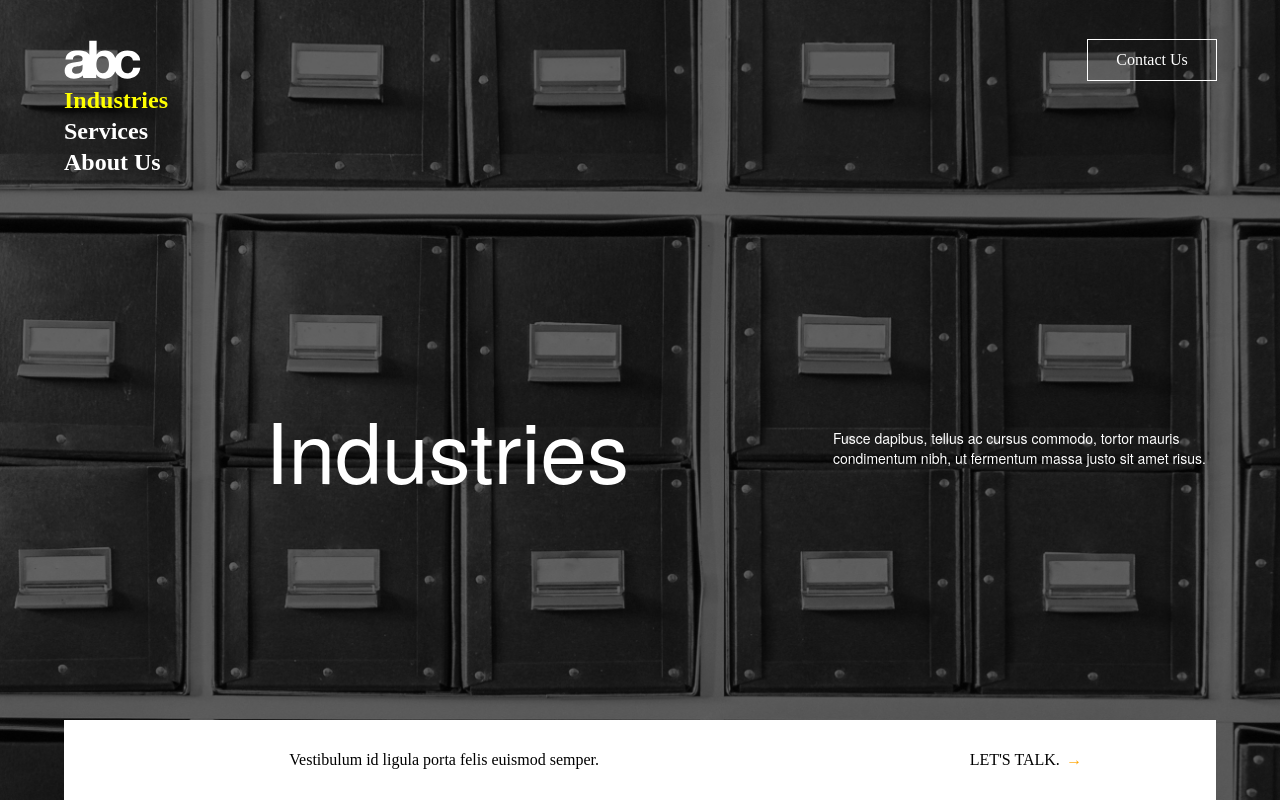
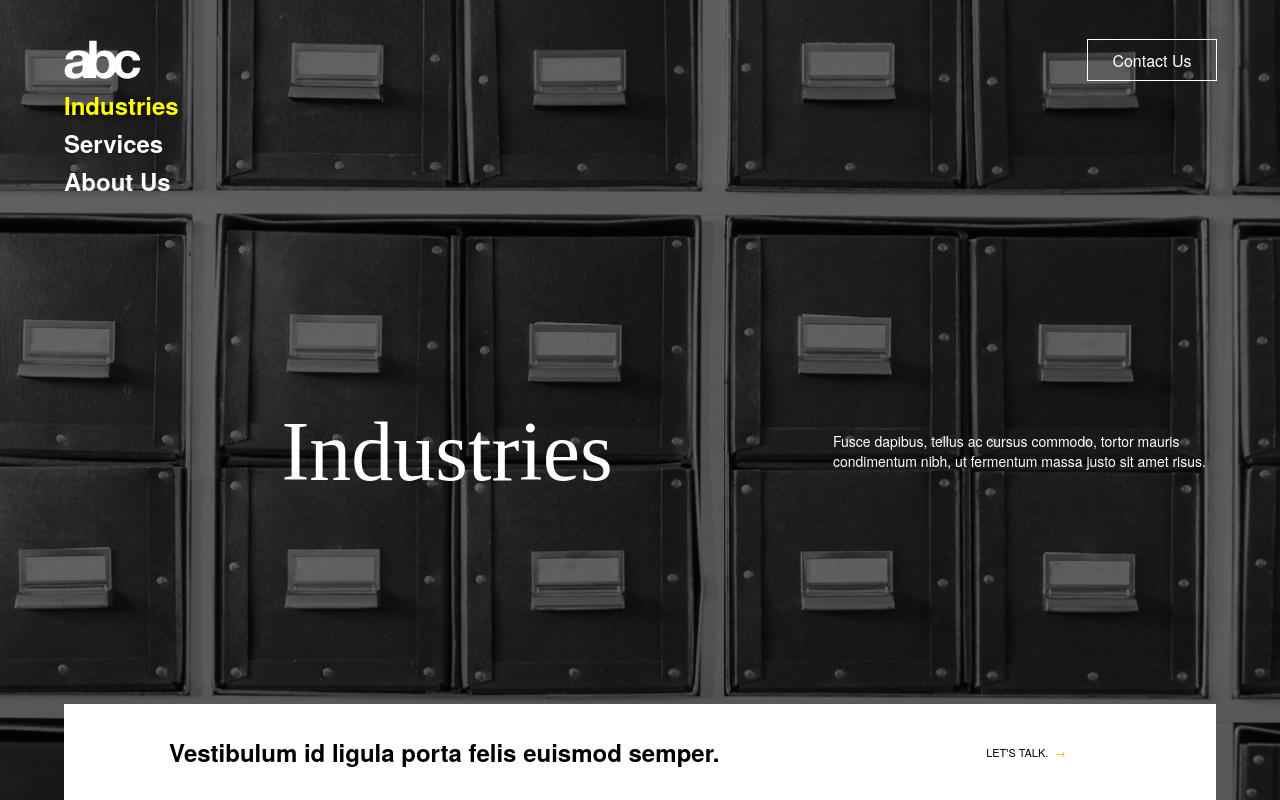
Before and after one commit to chrisresnick/bwchallange, a React (Create React App) app: page / in a window 1280 px wide. Built offline with nearby package versions, Linux system fonts and the light colour scheme.

Commit message:
adjust font

```diff
--- a/src/App.js
+++ b/src/App.js
@@ -1,5 +1,5 @@
 import React, {useState} from 'react';
-import Menu from "./menu"
+import Menu from "./Menu"
 import content from "./content";
 
 function App() {
@@ -22,7 +22,7 @@ function App() {
       <div className="header">
         <div className="menuHolder">
           <img src="./imgs/abc_logo.svg"/>
-          <Menu selected={selected} setSelected={setSelected}/>
+          <Menu selected={selected} setSelected={setSelected} pages={pages}/>
         </div>
         <div className="contact">Contact Us</div>
       </div>
--- a/src/index.css
+++ b/src/index.css
@@ -1,6 +1,7 @@
 * {
     margin: 0;
     box-sizing: border-box;
+    font-family: HelveticaNeue;
 }
 
 body {
@@ -32,7 +33,7 @@ body {
 .callToAction {
     display: flex;
     justify-content: space-between;
-    height: 10vh;
+    height: 12vh;
     background-color: white;
 }
 
@@ -41,6 +42,8 @@ body {
     display: flex;
     justify-content: center;
     align-items: center;
+    font-size: 1.5rem;
+    font-weight: bold;
 }
 
 .ctaButton{
@@ -48,12 +51,16 @@ body {
     display: flex;
     justify-content: center;
     align-items: center;
+    font-size: 0.688rem;
+    font-weight: 500;
 }
 
 .ctaButton::after{
     margin-left: .5vw;
     content: "→";
     color: orange;
+    font-size: 0.688rem;
+    font-weight: 500;
 }
 
 .headline{
@@ -62,8 +69,8 @@ body {
     align-items: center;
     justify-content: center;
     text-align: center;
-    font-family: HelveticaNeue;
     font-size: 5.25rem;
+    font-family: bold;
 }
 
 .subhead {
@@ -71,7 +78,6 @@ body {
     align-items: center;
     justify-content: center;
     width: 33%;
-    font-family: HelveticaNeue;
     font-size: 0.875rem;
 }
 
--- a/src/menu.js
+++ b/src/menu.js
@@ -1,12 +1,12 @@
 import React from "react";
-import content from "./content";
 
-export default ({selected, setSelected}) => {
+export default ({selected, setSelected, pages}) => {
     return (
         <div className="menu">
-            {content.pages.map((page, idx) => {
+            {pages.map((page, idx) => {
                 return (
                 <h2
+                    key={`link${idx}`}
                     className={selected===idx?"linkSelected":"linkNotSelected"}
                     onClick={() => setSelected(idx)}
                 >
```
